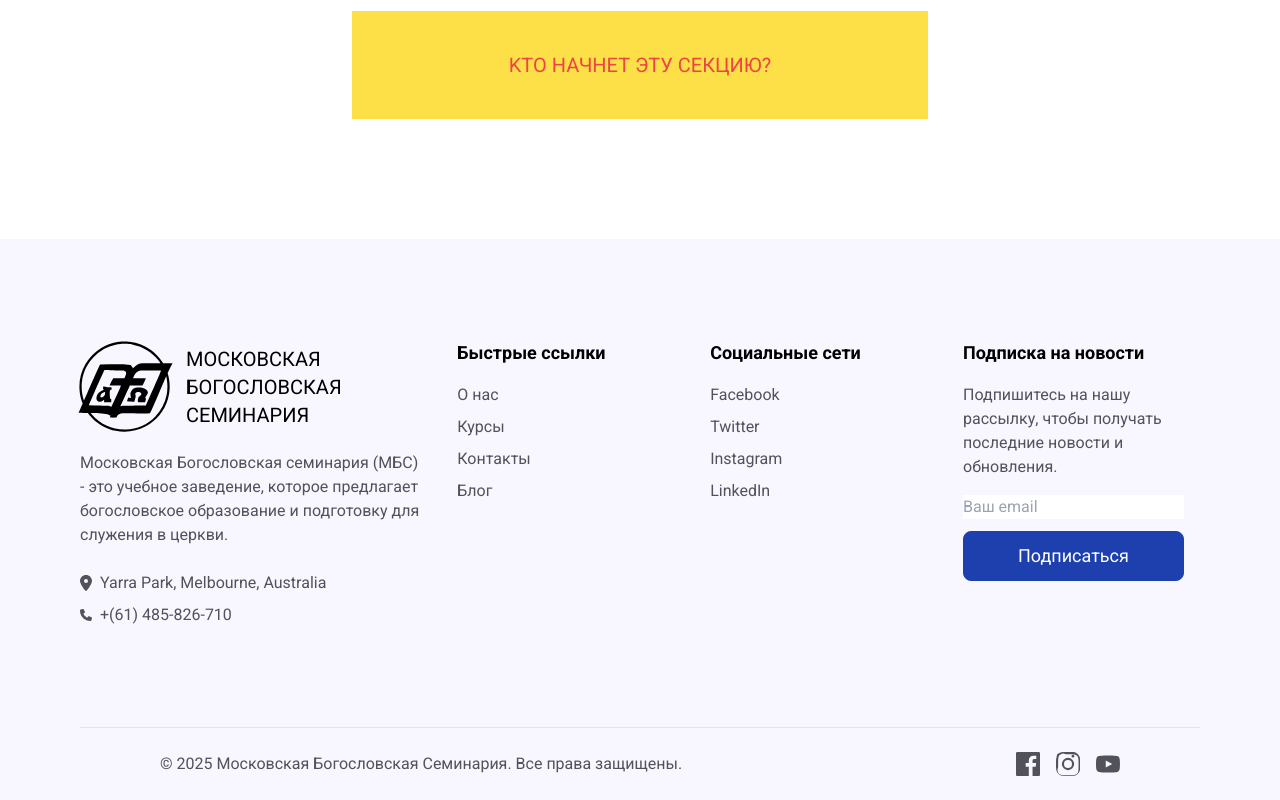
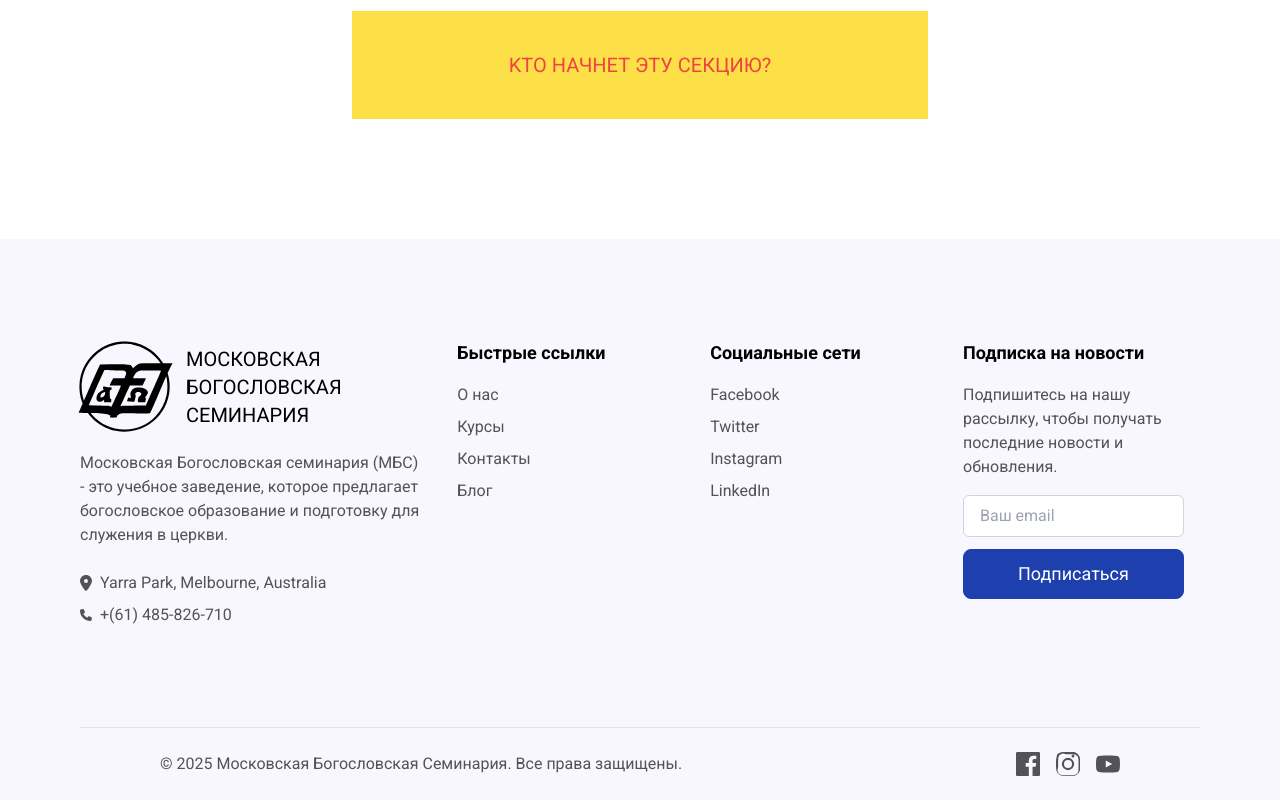
Before and after one commit to ValentinK2410/seminary, a React (Create React App) app: page / in a window 1280 px wide. Shown: the part 5732-6532 px from the top of the page. Built offline with nearby package versions, Linux system fonts and the light colour scheme.

Commit message:
Input fixed

```diff
--- a/src/features/footer/Footer.jsx
+++ b/src/features/footer/Footer.jsx
@@ -75,7 +75,7 @@ export const Footer = () => {
             Подпишитесь на нашу рассылку, чтобы получать последние новости и обновления.
           </p>
           <form className='space-y-3'>
-            <input
+            <Input
               type="email"
               placeholder="Ваш email"
               className='w-full'
```
